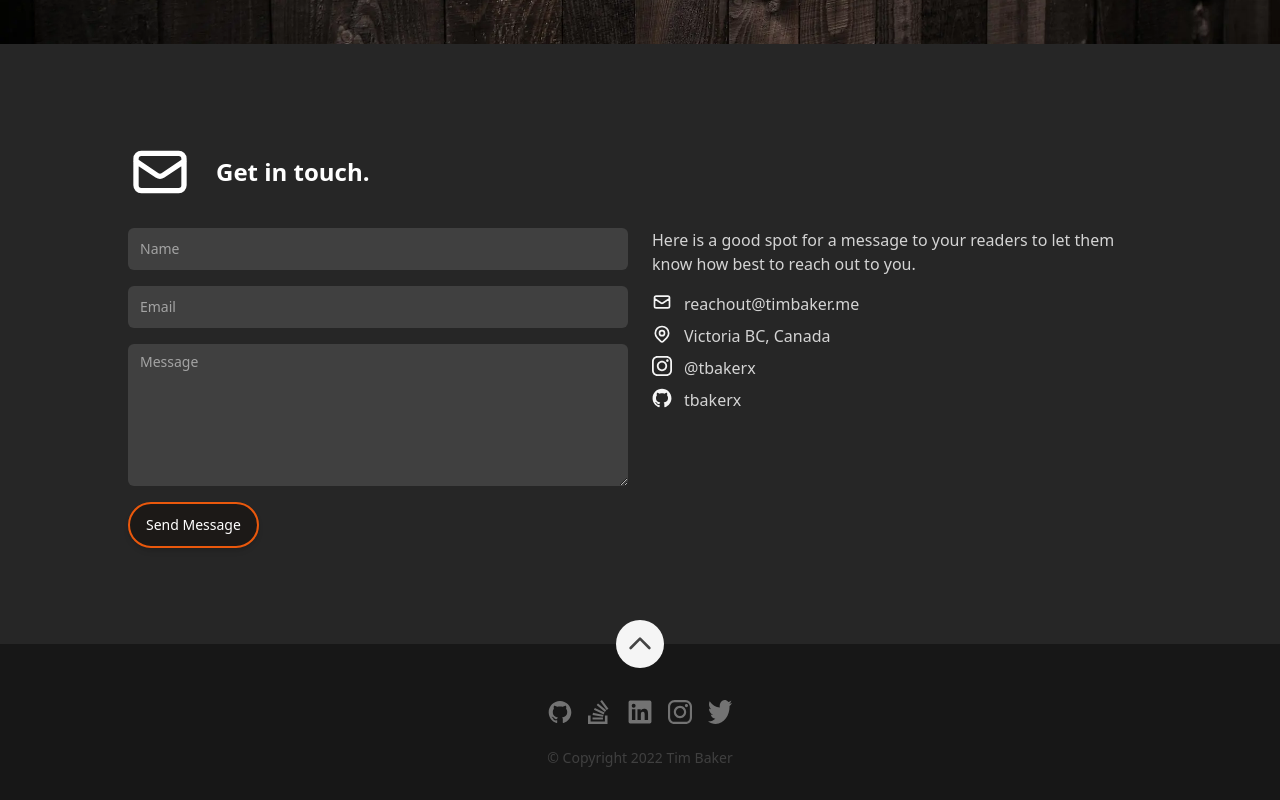
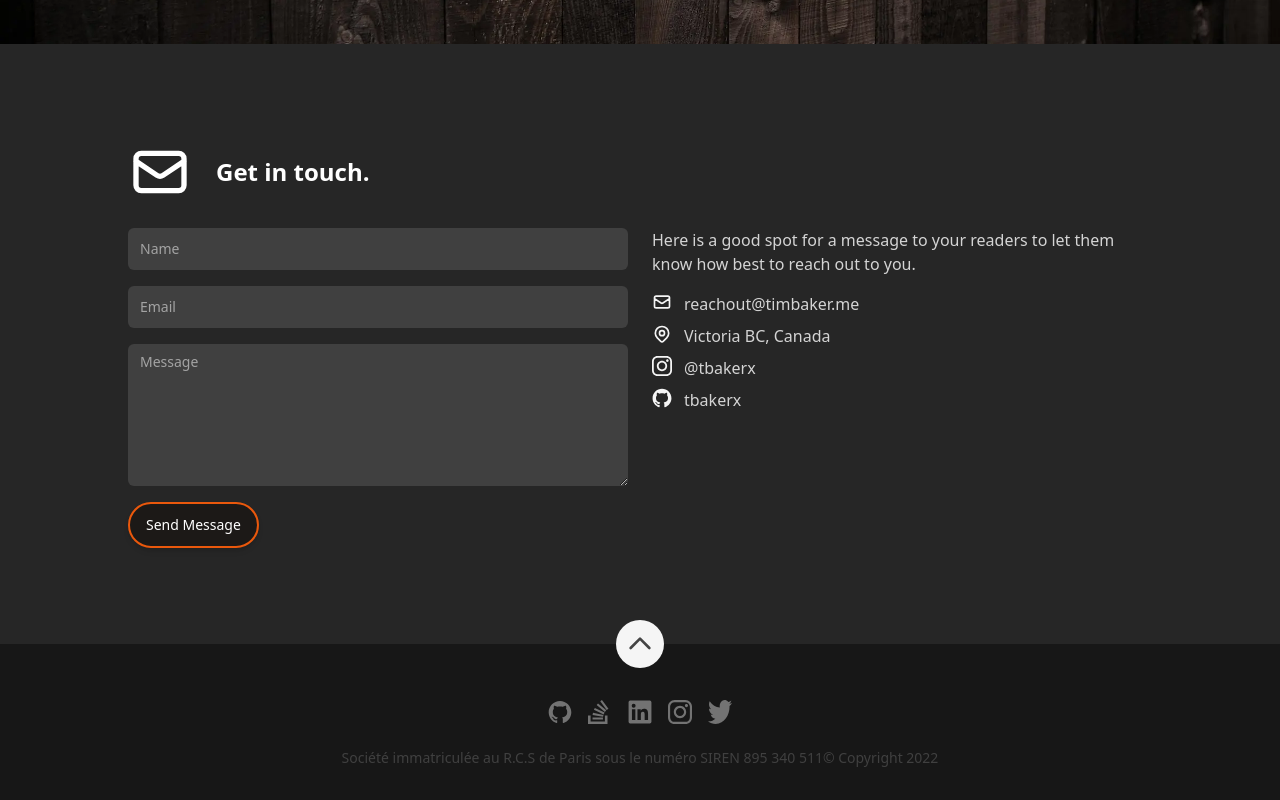
Before and after one commit to tbakerx/react-resume-template, a Next.js app: page / in a window 1280 px wide. Shown: the part 3840-4640 px from the top of the page. Built offline with nearby package versions, Linux system fonts and the light colour scheme.

Commit message:
Update Footer.tsx
Signed-off-by: achref25 <74512998+achref25@users.noreply.github.com>

```diff
--- a/src/components/Sections/Footer.tsx
+++ b/src/components/Sections/Footer.tsx
@@ -17,7 +17,7 @@ const Footer: FC = memo(() => (
       <div className="flex gap-x-4 text-neutral-500">
         <Socials />
       </div>
-      <span className="text-sm text-neutral-700">© Copyright 2022 Tim Baker</span>
+      <span className="text-sm text-neutral-700">Société immatriculée au R.C.S de Paris sous le numéro SIREN 895 340 511© Copyright 2022 </span>
     </div>
   </div>
 ));
```
